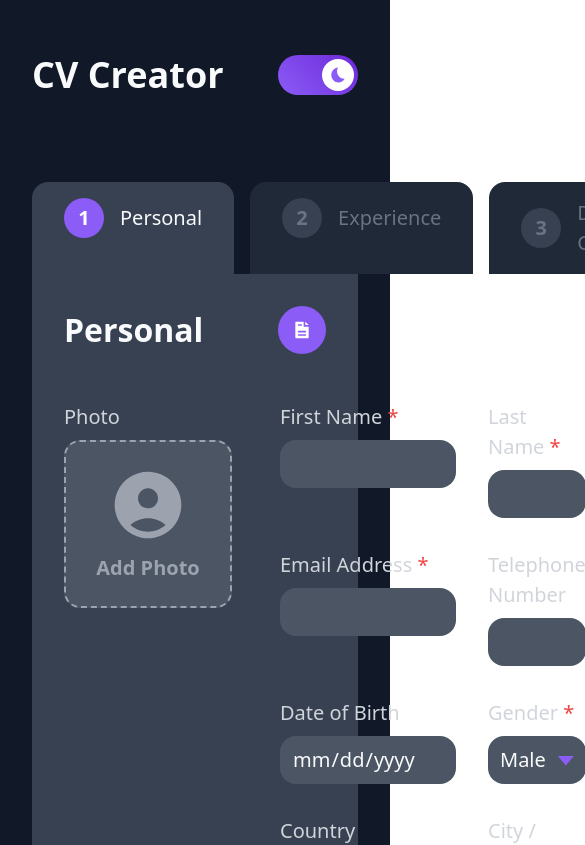
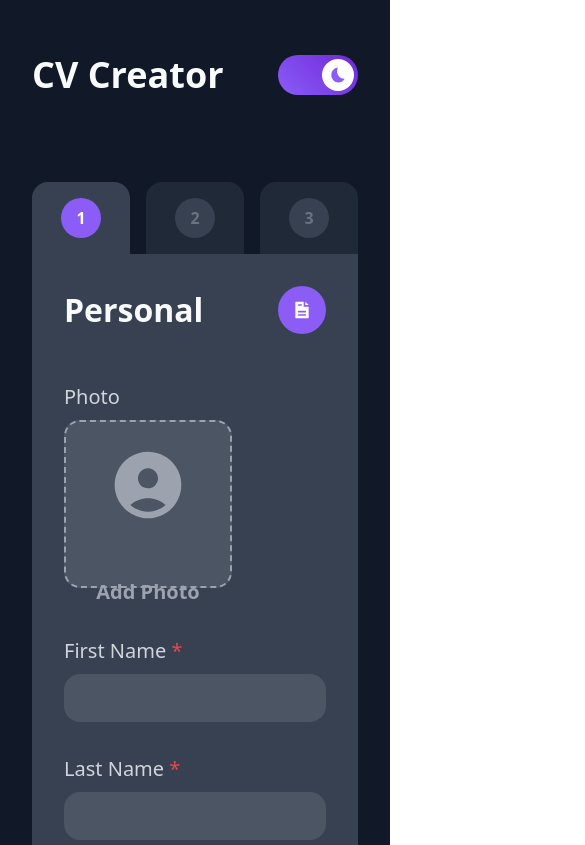
Before and after one commit to michalwachowicz/cv-application, a React (Vite) app: page / in a window 390 px wide. Shown: the top 845 px of the page, 585 px wide, since content can reach past the window. Built offline with nearby package versions, Linux system fonts and the light colour scheme.

Commit message:
Add mobile friendly support

```diff
--- a/src/components/layout/Navigation.jsx
+++ b/src/components/layout/Navigation.jsx
@@ -3,7 +3,9 @@ import React from "react";
 function NavigationItem({ active, title }) {
   return (
     <li className={`nav-list-item ${active ? "nav-list-item-active" : ""}`}>
-      <div className="nav-list-item-title">{title}</div>
+      <div className="nav-list-item-title">
+        <span className="nav-list-item-title-text">{title}</span>
+      </div>
     </li>
   );
 }
--- a/src/scss/abstracts/_mixins.scss
+++ b/src/scss/abstracts/_mixins.scss
@@ -15,3 +15,9 @@
   align-items: center;
   justify-content: center;
 }
+
+@mixin mobile-font-size($size) {
+  @media (max-width: 380px) {
+    font-size: $size;
+  }
+}
--- a/src/scss/components/_button.scss
+++ b/src/scss/components/_button.scss
@@ -23,6 +23,12 @@
     border-radius: 1rem;
     color: #fff;
     transition: transform 0.3s ease-in-out;
+
+    @media (max-width: 580px) {
+      padding: 1rem 2rem;
+    }
+
+    @include mobile-font-size(1rem);
 
     &:hover {
       transform: scale(1.015);
--- a/src/scss/components/_card.scss
+++ b/src/scss/components/_card.scss
@@ -1,4 +1,5 @@
 @use "../abstracts/themes" as *;
+@use "../abstracts/mixins" as *;
 
 .card {
   @include themify {
@@ -15,6 +16,7 @@
   }
 
   &-title {
+    @include mobile-font-size(1.75rem);
     font-size: 2rem;
   }
 
--- a/src/scss/components/_input.scss
+++ b/src/scss/components/_input.scss
@@ -2,6 +2,7 @@
 @use "../abstracts/mixins" as *;
 
 .input {
+  @include mobile-font-size(1rem);
   font-size: 1.25rem;
 
   @include themify {
@@ -29,6 +30,8 @@
       background-color: themed("input");
       color: themed("text-main");
     }
+
+    @include mobile-font-size(1rem);
   }
 
   textarea {
@@ -70,6 +73,11 @@
       display: grid;
       grid-template-columns: 1fr 1fr;
       gap: 2rem;
+
+      @media (max-width: 420px) {
+        grid-template-columns: 1fr;
+        gap: 1rem;
+      }
     }
   }
 
@@ -95,9 +103,10 @@
       }
 
       &-picture {
+        @include squared($size);
+
         content: "";
-        width: 5rem;
-        height: 5rem;
+        aspect-ratio: 1 / 1;
 
         -webkit-mask: url("/profile.svg") no-repeat center;
         mask: url("/profile.svg") no-repeat center;
@@ -110,6 +119,7 @@
 
     &-img {
       @include squared($size);
+      aspect-ratio: 1 / 1;
       margin-top: 0.5rem;
       border-radius: 1rem;
     }
--- a/src/scss/layout/_download.scss
+++ b/src/scss/layout/_download.scss
@@ -29,11 +29,15 @@
   }
 
   &-title {
+    @include mobile-font-size(1.75rem);
+
     font-size: 2rem;
     font-weight: 700;
   }
 
   &-description {
+    @include mobile-font-size(1.25rem);
+
     margin-top: 0.5rem;
     font-size: 1.5rem;
     font-weight: 200;
--- a/src/scss/layout/_form.scss
+++ b/src/scss/layout/_form.scss
@@ -9,10 +9,15 @@
     grid-template-columns: 1fr 1fr;
     gap: 2rem;
     width: 100%;
+
+    @media (max-width: 580px) {
+      grid-template-columns: 1fr;
+    }
   }
 
   &-section {
     &-title {
+      @include mobile-font-size(1.25rem);
       font-size: 1.5rem;
     }
 
@@ -33,6 +38,11 @@
         display: flex;
         justify-content: space-between;
         align-items: center;
+        gap: 1rem;
+
+        &-btns {
+          min-width: 4rem;
+        }
 
         &-info {
           @include themify {
@@ -50,6 +60,11 @@
           margin-top: 0.15rem;
         }
 
+        &-title,
+        &-subtitle {
+          @include mobile-font-size(1rem);
+        }
+
         &-btns .btn-icon:first-child {
           margin-right: 1rem;
         }
@@ -63,6 +78,10 @@
     justify-content: end;
     gap: 1rem;
     margin-top: 3rem;
+
+    @media (max-width: 580px) {
+      flex-direction: column-reverse;
+    }
   }
 
   &-experience-wrapper {
@@ -78,11 +97,20 @@
     align-items: end;
     gap: 3rem;
 
+    @media (max-width: 580px) {
+      align-items: stretch;
+    }
+
     &-wrapper {
       display: flex;
       align-items: start;
       width: 100%;
       gap: 3rem;
+
+      @media (max-width: 580px) {
+        flex-direction: column;
+        align-items: stretch;
+      }
 
       &-inputs {
         display: grid;
@@ -90,6 +118,10 @@
         grid-auto-rows: auto;
         gap: 2rem;
         flex: 1;
+
+        @media (max-width: 750px) {
+          grid-template-columns: 1fr;
+        }
       }
     }
   }
--- a/src/scss/layout/_header.scss
+++ b/src/scss/layout/_header.scss
@@ -1,10 +1,15 @@
+@use "../abstracts/mixins" as *;
+
 .header {
   display: flex;
   align-items: center;
   justify-content: space-between;
+  gap: 1rem;
   margin-bottom: 5rem;
 
   &-title {
+    @include mobile-font-size(2rem);
+
     font-size: 2.25rem;
     font-weight: 900;
   }
--- a/src/scss/layout/_navigation.scss
+++ b/src/scss/layout/_navigation.scss
@@ -17,6 +17,14 @@
       border-radius: 1rem 1rem 0 0;
       flex: 1;
       counter-increment: item;
+
+      @media (max-width: 410px) {
+        padding: 1rem;
+      }
+
+      @media (max-width: 320px) {
+        padding: 0.5rem;
+      }
 
       &:not(&-active) {
         @include themify {
@@ -38,6 +46,18 @@
         gap: 1rem;
         font-size: 1.25rem;
 
+        @media (max-width: 820px) {
+          font-size: 1rem;
+        }
+
+        @media (max-width: 750px) {
+          justify-content: center;
+
+          &-text {
+            display: none;
+          }
+        }
+
         &::before {
           @include min-squared(2.5rem);
           @include flex-center();
```
